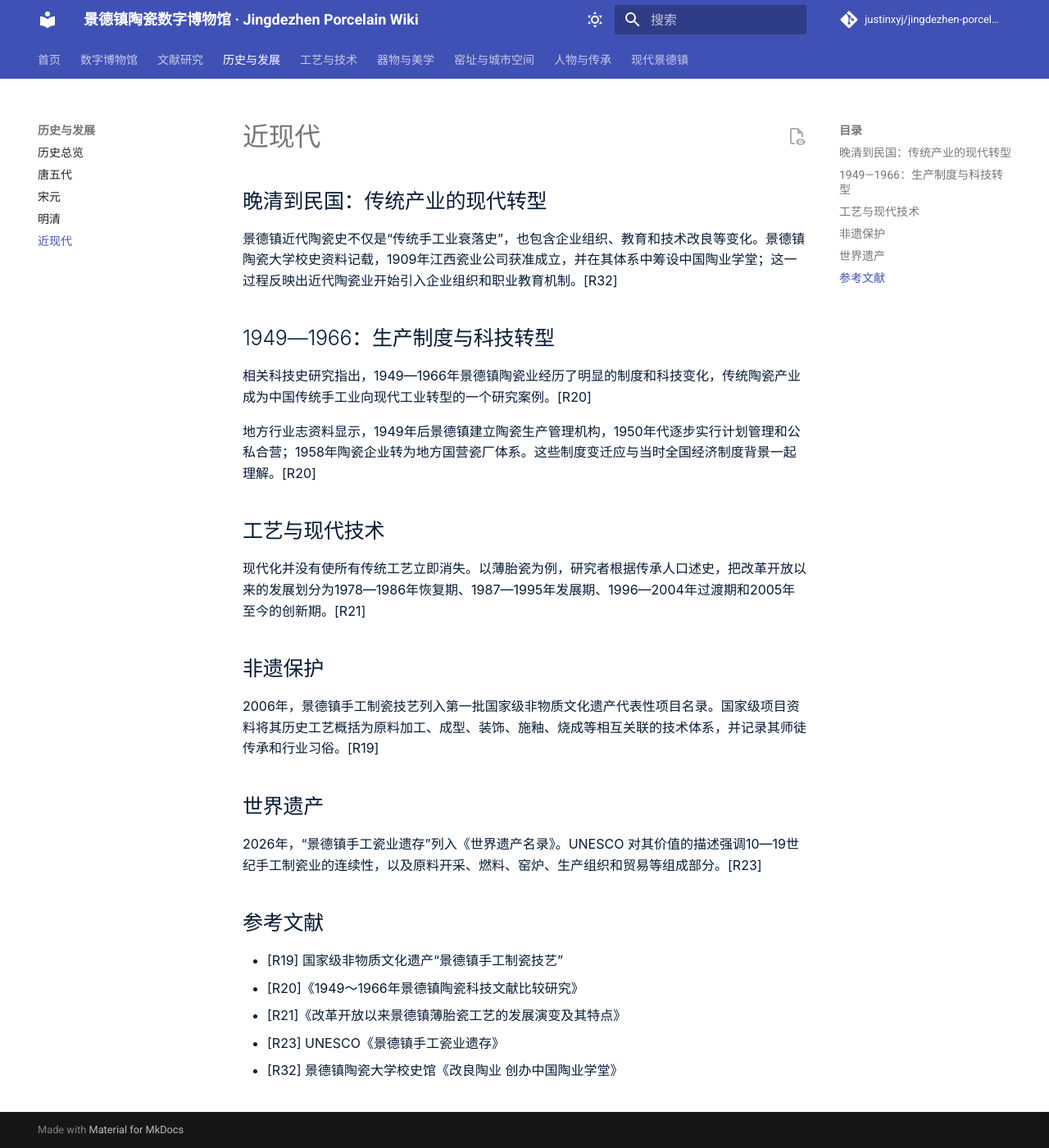
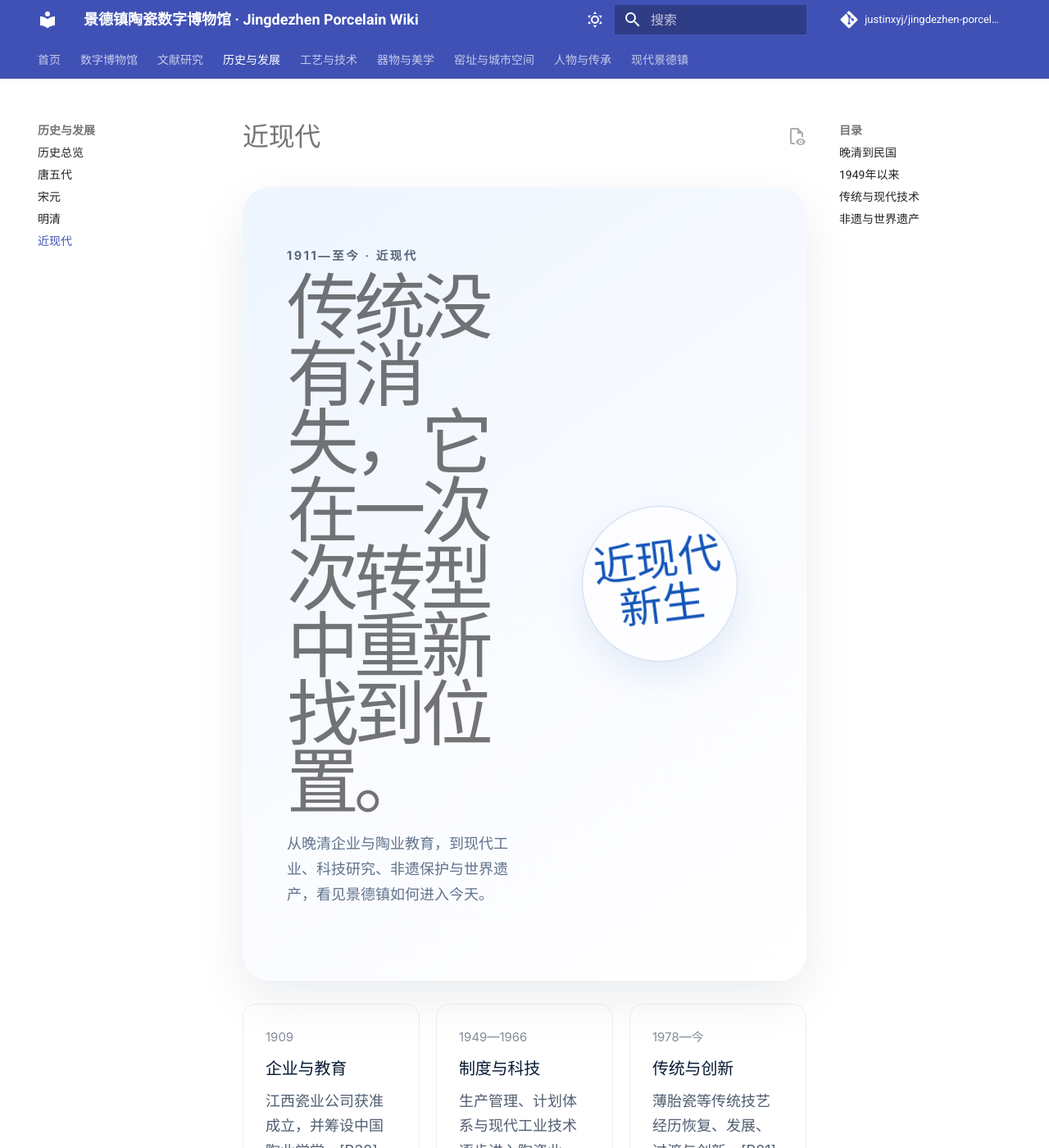
Before and after one commit to justinxyj/jingdezhen-porcelain-wiki, an MkDocs documentation site: the page built from docs/history/modern.md, in a window 1280 px wide and 1400 px high. Shown: the whole window at 82% size. Built offline with MkDocs 1.6.1 and Material for MkDocs 9.7.7, drawn with Linux system fonts in a browser that asks for light colours; a script that is not in the unit is left out; comment, search, counter and statistics services are not loaded; some of the changed text lies outside the part shown.

Commit message:
Redesign modern history page in Apple porcelain-blue style

```diff
--- a/docs/history/modern.md
+++ b/docs/history/modern.md
@@ -1,31 +1,37 @@
 # 近现代
 
-## 晚清到民国：传统产业的现代转型
+<div class="museum-hero">
+  <div>
+    <div class="eyebrow">1911—至今 · 近现代</div>
+    <h1>传统没有消失，它在一次次转型中重新找到位置。</h1>
+    <p>从晚清企业与陶业教育，到现代工业、科技研究、非遗保护与世界遗产，看见景德镇如何进入今天。</p>
+  </div>
+  <div class="museum-hero-mark">近现代<br>新生</div>
+</div>
 
-景德镇近代陶瓷史不仅是“传统手工业衰落史”，也包含企业组织、教育和技术改良等变化。景德镇陶瓷大学校史资料记载，1909年江西瓷业公司获准成立，并在其体系中筹设中国陶业学堂；这一过程反映出近代陶瓷业开始引入企业组织和职业教育机制。[R32]
+<div class="museum-grid">
+  <div class="museum-card"><span>1909</span><h3>企业与教育</h3><p>江西瓷业公司获准成立，并筹设中国陶业学堂。[R32]</p></div>
+  <div class="museum-card"><span>1949—1966</span><h3>制度与科技</h3><p>生产管理、计划体系与现代工业技术逐步进入陶瓷业。[R20]</p></div>
+  <div class="museum-card"><span>1978—今</span><h3>传统与创新</h3><p>薄胎瓷等传统技艺经历恢复、发展、过渡与创新。[R21]</p></div>
+  <div class="museum-card"><span>2006—2026</span><h3>保护与遗产</h3><p>手工制瓷技艺列入国家级非遗，“景德镇手工瓷业遗存”列入世界遗产名录。[R19][R23]</p></div>
+</div>
 
-## 1949—1966：生产制度与科技转型
+## 晚清到民国
 
-相关科技史研究指出，1949—1966年景德镇陶瓷业经历了明显的制度和科技变化，传统陶瓷产业成为中国传统手工业向现代工业转型的一个研究案例。[R20]
+景德镇近代陶瓷史既包含传统生产方式的变化，也包含企业组织、教育和技术改良。1909年江西瓷业公司获准成立，并筹设中国陶业学堂，体现近代陶业对企业组织和职业教育机制的探索。[R32]
 
-地方行业志资料显示，1949年后景德镇建立陶瓷生产管理机构，1950年代逐步实行计划管理和公私合营；1958年陶瓷企业转为地方国营瓷厂体系。这些制度变迁应与当时全国经济制度背景一起理解。[R20]
+## 1949年以来
 
-## 工艺与现代技术
+1949—1966年，景德镇陶瓷业经历制度与科技变化。1950年代逐步实行计划管理和公私合营，1958年陶瓷企业转入地方国营瓷厂体系。[R20]
 
-现代化并没有使所有传统工艺立即消失。以薄胎瓷为例，研究者根据传承人口述史，把改革开放以来的发展划分为1978—1986年恢复期、1987—1995年发展期、1996—2004年过渡期和2005年至今的创新期。[R21]
+## 传统与现代技术
 
-## 非遗保护
+现代化并没有让传统工艺立即消失。薄胎瓷研究根据传承人口述史，将1978年以来的发展分为恢复、发展、过渡和创新阶段。[R21]
 
-2006年，景德镇手工制瓷技艺列入第一批国家级非物质文化遗产代表性项目名录。国家级项目资料将其历史工艺概括为原料加工、成型、装饰、施釉、烧成等相互关联的技术体系，并记录其师徒传承和行业习俗。[R19]
+## 非遗与世界遗产
 
-## 世界遗产
+2006年，景德镇手工制瓷技艺列入第一批国家级非物质文化遗产代表性项目名录。[R19]
 
-2026年，“景德镇手工瓷业遗存”列入《世界遗产名录》。UNESCO 对其价值的描述强调10—19世纪手工制瓷业的连续性，以及原料开采、燃料、窑炉、生产组织和贸易等组成部分。[R23]
+2026年，“景德镇手工瓷业遗存”列入《世界遗产名录》。相关遗产价值强调10—19世纪手工制瓷业的连续性，以及原料、燃料、窑炉、生产组织和贸易等相互联系的组成部分。[R23]
 
-## 参考文献
-
-- [R19] 国家级非物质文化遗产“景德镇手工制瓷技艺”
-- [R20]《1949～1966年景德镇陶瓷科技文献比较研究》
-- [R21]《改革开放以来景德镇薄胎瓷工艺的发展演变及其特点》
-- [R23] UNESCO《景德镇手工瓷业遗存》
-- [R32] 景德镇陶瓷大学校史馆《改良陶业 创办中国陶业学堂》
+<div style="margin-top:28px"><a class="jdm-pill" href="../../contemporary/">进入当代景德镇 →</a></div>
```
